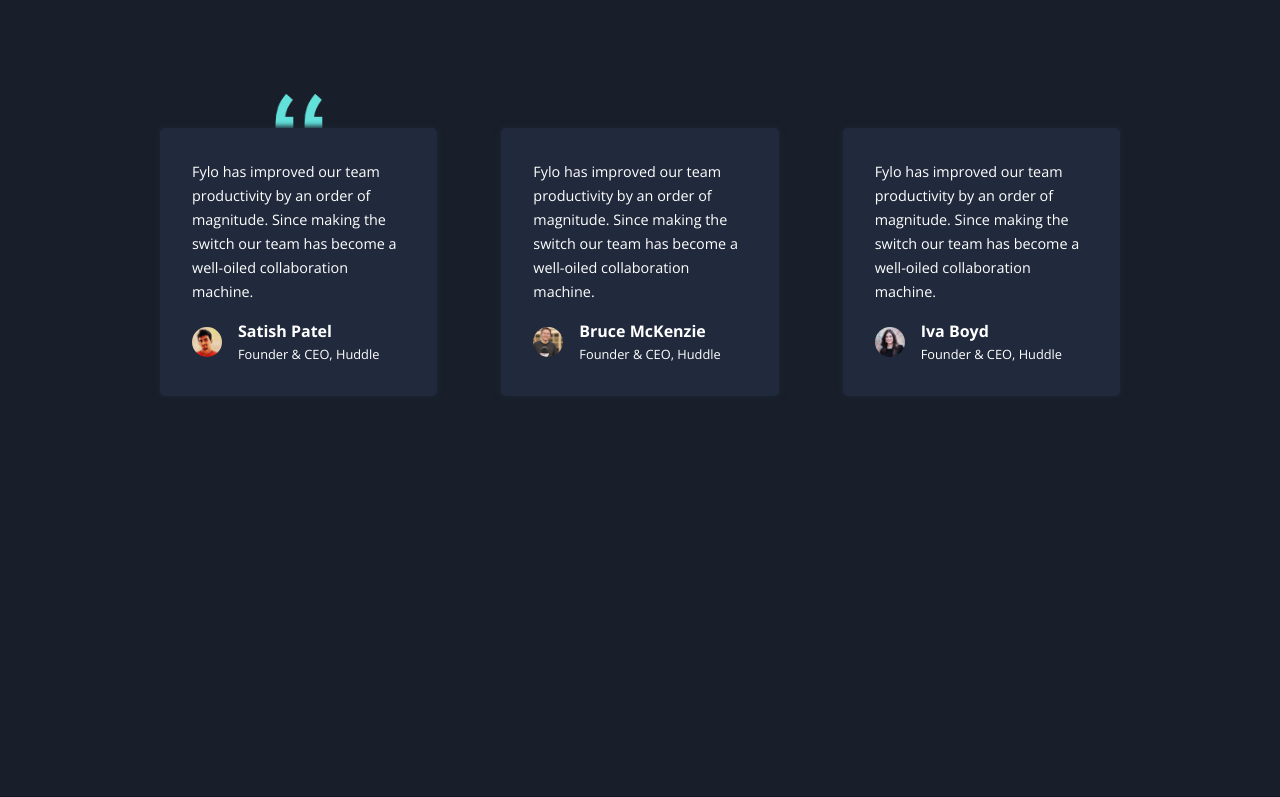
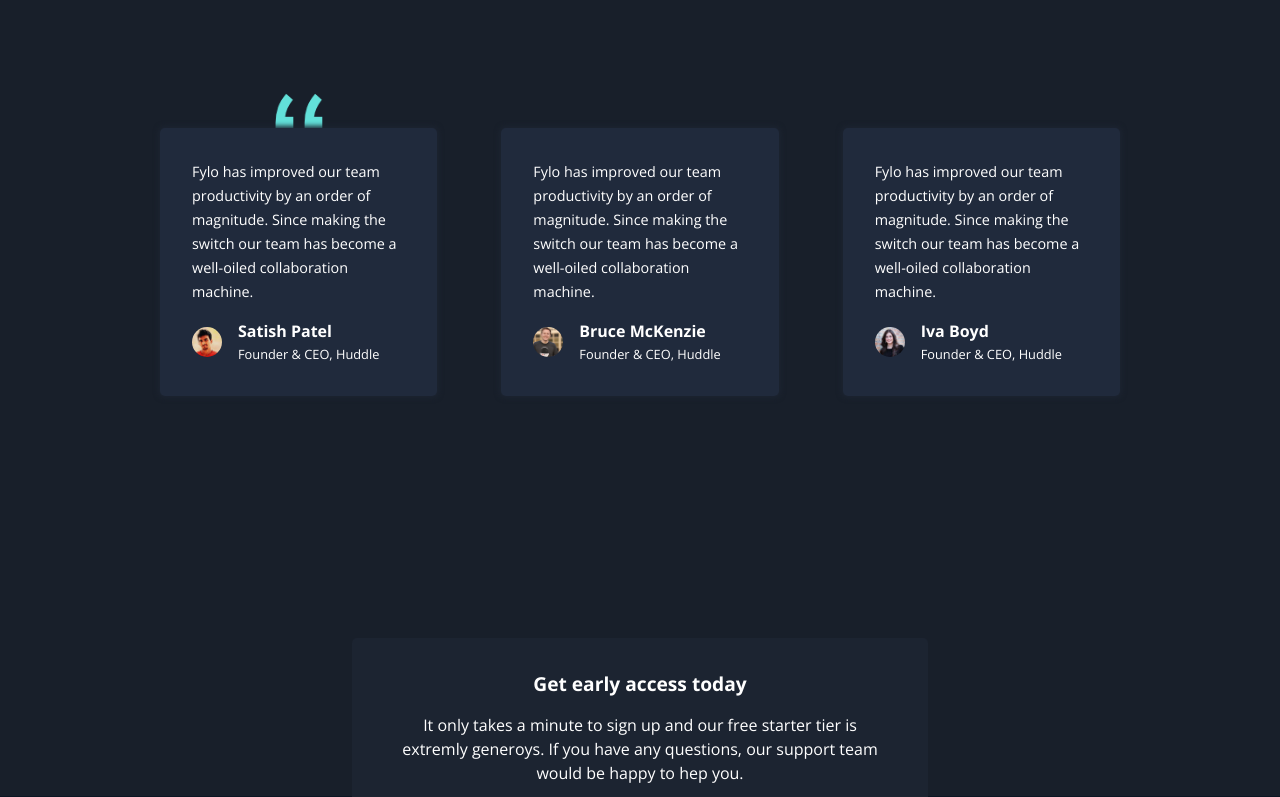
Before and after one commit to f29pereira/fylo, a Next.js app: page / in a window 1280 px wide. Shown: the part 2000-2797 px from the top of the page. Built offline with nearby package versions, Linux system fonts and the light colour scheme.

Commit message:
Add EarlyAccess component
- Add EarlyAccess component, used by Home component, and EarlyAccess.module.css
- Update QuotesList component HTML strucuture

```diff
--- /dev/null
+++ b/src/app/components/EarlyAccess/EarlyAccess.module.css
@@ -0,0 +1,74 @@
+/*
+CSS Module for EarlyAccess
+*/
+
+/*early access container*/
+.earlyAccessCont {
+  position: absolute;
+  bottom: -150px;
+  padding: 0 2rem;
+}
+
+/*content container*/
+.contentCont {
+  border-radius: 5px;
+  background-color: var(--navy-850);
+  padding: 3rem;
+}
+
+/*title*/
+.title {
+  font-size: 1.2rem;
+  margin-bottom: 1rem;
+}
+
+/*form container*/
+.formCont {
+  display: flex;
+  flex-direction: column;
+  width: 100%;
+}
+
+/*email input*/
+.emailInput {
+  border-radius: 16px;
+  border: none;
+  padding: 1rem 1.5rem;
+  margin: 2rem 0;
+}
+
+/*invalid email input*/
+.emailInvalid {
+  font-size: 1rem;
+  color: var(--red-500);
+}
+
+@media (min-width: 62.5rem /*1000px*/) {
+  /*early access container*/
+  .earlyAccessCont {
+    bottom: -100px;
+    left: 50%;
+    transform: translateX(-50%);
+    width: 50%;
+  }
+
+  /*content container*/
+  .contentCont {
+    padding: 2rem 3rem;
+  }
+
+  /*form container*/
+  .formCont {
+    flex-direction: row;
+    justify-content: center;
+    align-items: center;
+    gap: 2rem;
+    margin-top: 2rem;
+  }
+
+  /*email input*/
+  .emailInput {
+    width: 60%;
+    margin: 0;
+  }
+}
--- /dev/null
+++ b/src/app/components/EarlyAccess/EarlyAccess.tsx
@@ -0,0 +1,60 @@
+"use client"; //client component
+
+import styles from "./EarlyAccess.module.css";
+import Button from "../Button/Button";
+import { useState } from "react";
+
+/**
+ * Renders fylo early access submition card
+ */
+export default function EarlyAccess() {
+  //email value
+  const [email, setEmail] = useState("");
+  //state for invalid email
+  const [isEmailInvalid, setIsEmailInvalid] = useState(false);
+
+  const validateEmail = (event: React.ChangeEvent<HTMLInputElement>) => {
+    const regex = /^[^\s@]+@[^\s@]+\.[^\s@]+$/;
+
+    setIsEmailInvalid(!regex.test(event.target.value));
+  };
+
+  return (
+    <section className={`${styles.earlyAccessCont}`}>
+      <div className={`flex-col-center ${styles.contentCont}`}>
+        {/*Title*/}
+        <h2 className={`text-center ${styles.title}`}>
+          Get early access today
+        </h2>
+
+        {/*Description*/}
+        <p className={"text-center"}>
+          It only takes a minute to sign up and our free starter tier is
+          extremly generoys. If you have any questions, our support team would
+          be happy to hep you.
+        </p>
+
+        {/*Submit Form*/}
+        <form className={styles.formCont} action="">
+          <input
+            type="email"
+            placeholder="email@example.com"
+            className={styles.emailInput}
+            onChange={(event) => {
+              setEmail(event.target.value);
+              validateEmail(event);
+            }}
+          />
+
+          {isEmailInvalid ? (
+            <span className={styles.emailInvalid}>
+              Please enter a valid email address
+            </span>
+          ) : null}
+
+          <Button description="Get Started For Free" />
+        </form>
+      </div>
+    </section>
+  );
+}
--- a/src/app/components/QuotesList/QuotesList.tsx
+++ b/src/app/components/QuotesList/QuotesList.tsx
@@ -9,7 +9,8 @@
  */
 export default function QuotesList({ quotesList }: QuotesListProps) {
   return (
-    <section className={styles.quotesListCont}>
+    <section>
+      <div className={styles.quotesListCont}>
         <img
           className={styles.quoteIcon}
           src="/images/quotes/bg-quotes.png"
@@ -26,6 +27,7 @@
             />
           ))}
         </div>
+      </div>
     </section>
   );
 }
--- a/src/app/globals.css
+++ b/src/app/globals.css
@@ -40,7 +40,8 @@
 h1,
 h2,
 p,
-span {
+span,
+button {
   color: var(--white);
 }
 
--- a/src/app/page.module.css
+++ b/src/app/page.module.css
@@ -4,4 +4,5 @@
 
 .homeBg {
   background-color: var(--navy-900);
+  position: relative;
 }
--- a/src/app/page.tsx
+++ b/src/app/page.tsx
@@ -6,6 +6,7 @@
 import About from "./components/About/About";
 import QuotesList from "./components/QuotesList/QuotesList";
 import { QuoteProps } from "./types";
+import EarlyAccess from "./components/EarlyAccess/EarlyAccess";
 
 export default function Home() {
   //List of Feature components
@@ -90,6 +91,7 @@
         }
       />
       <QuotesList quotesList={quotesList} />
+      <EarlyAccess />
     </main>
   );
 }
```
Lines whose indentation alone changed are shown as unchanged.
